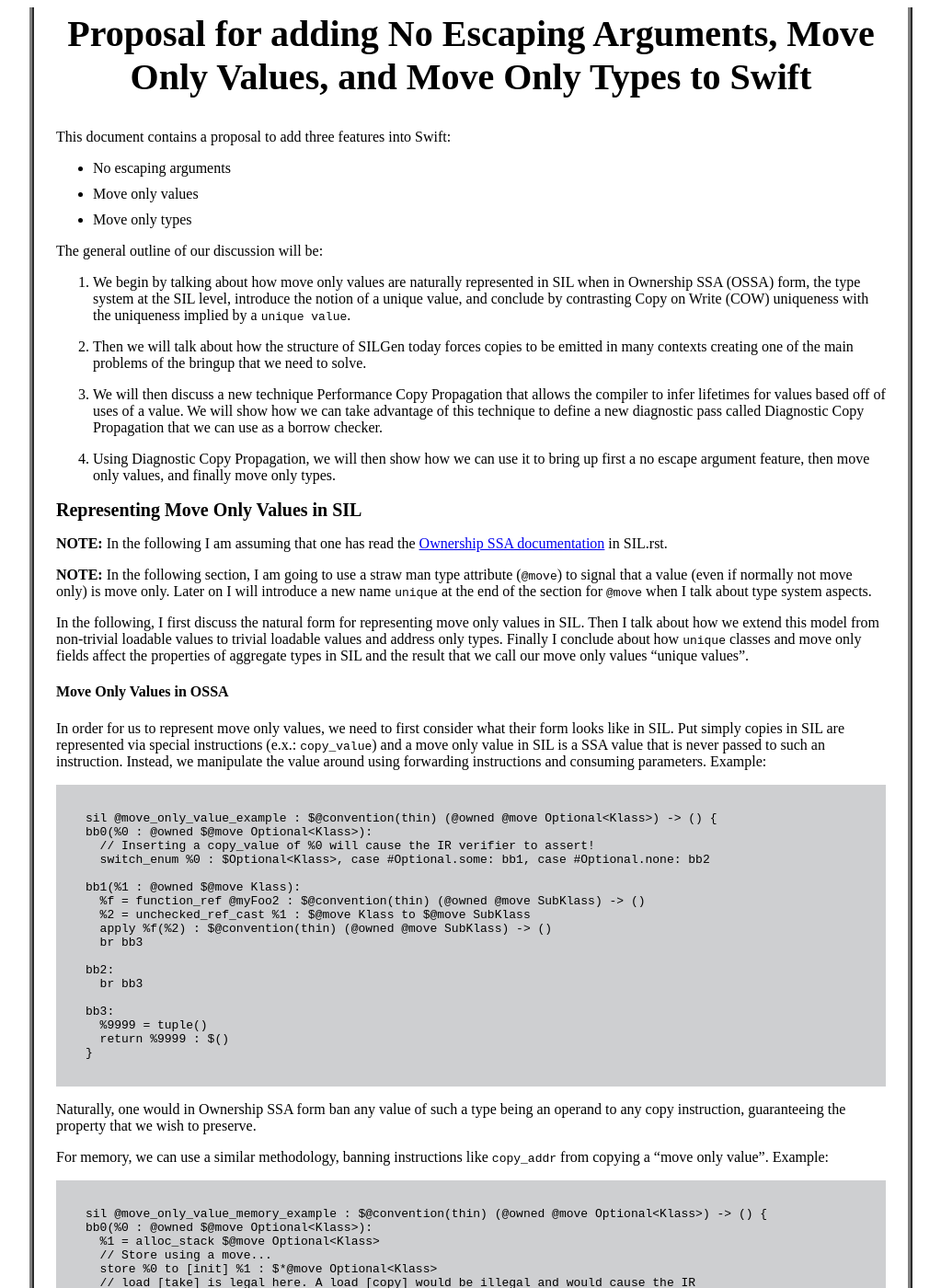
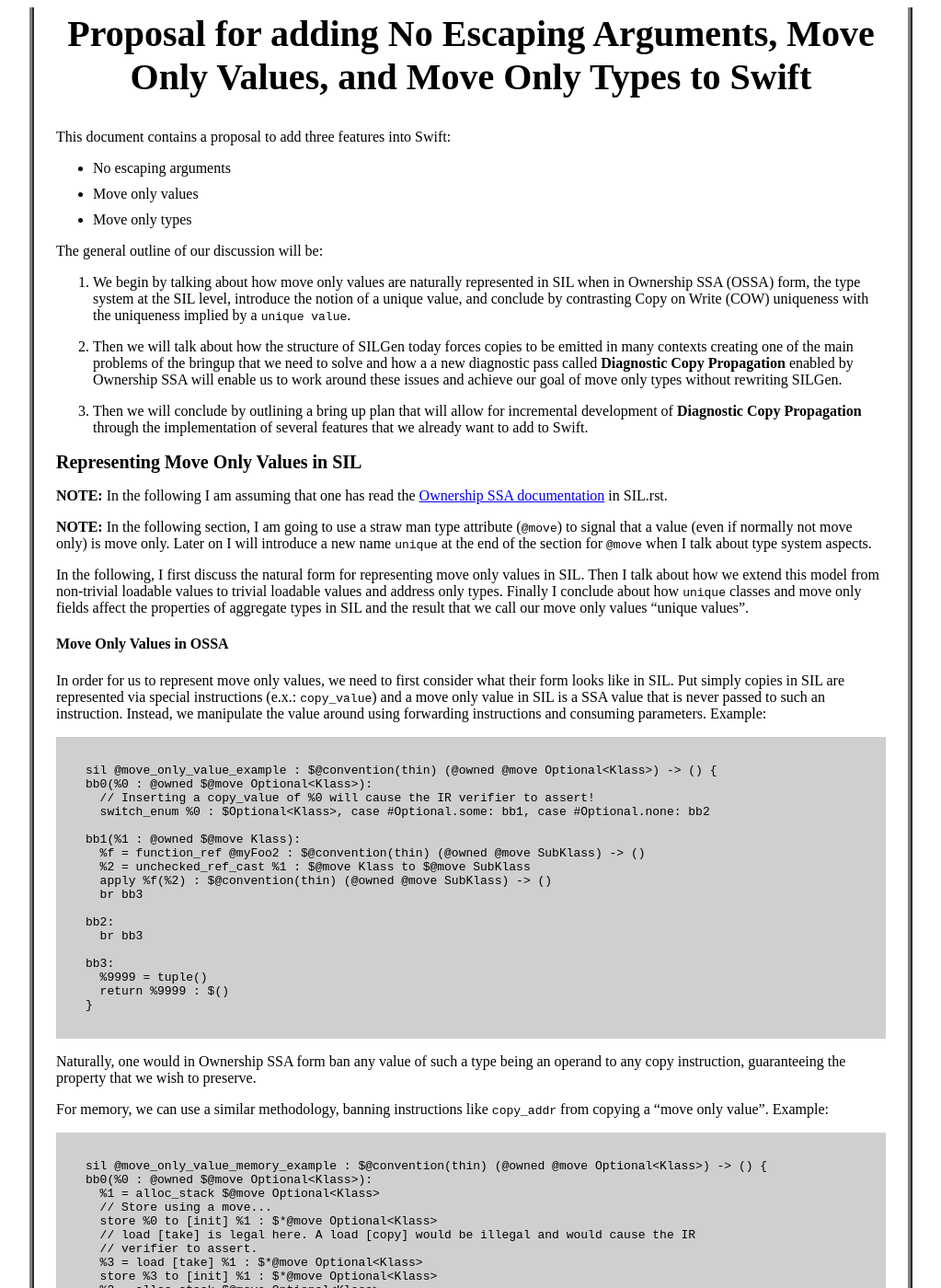
Before and after one commit to gottesmm/gottesmm.github.io, a Jekyll site: the page built from drafts/no-escaping-args-move-only-values-and-types.md, in a window 1280 px wide and 1400 px high. Shown: the whole window at 92% size, without its empty margins (128-1151 px from the left). Built offline with Jekyll 4.4.1, drawn with Linux system fonts in a browser that asks for light colours; some of the changed text lies outside the part shown.

Commit message:
[move-only] Cleanups/add more examples.

````diff
--- a/drafts/no-escaping-args-move-only-values-and-types.md
+++ b/drafts/no-escaping-args-move-only-values-and-types.md
@@ -19,17 +19,14 @@
 
 2. Then we will talk about how the structure of SILGen today forces copies to be
    emitted in many contexts creating one of the main problems of the bringup
-   that we need to solve.
+   that we need to solve and how a a new diagnostic pass called **Diagnostic
+   Copy Propagation** enabled by Ownership SSA will enable us to work around
+   these issues and achieve our goal of move only types without rewriting
+   SILGen.
 
-3. We will then discuss a new technique Performance Copy Propagation that allows
-   the compiler to infer lifetimes for values based off of uses of a value. We
-   will show how we can take advantage of this technique to define a new
-   diagnostic pass called Diagnostic Copy Propagation that we can use as a
-   borrow checker.
-
-4. Using Diagnostic Copy Propagation, we will then show how we can use it to
-   bring up first a no escape argument feature, then move only values, and
-   finally move only types.
+3. Then we will conclude by outlining a bring up plan that will allow for
+   incremental development of **Diagnostic Copy Propagation** through the
+   implementation of several features that we already want to add to Swift.
 
 ## Representing Move Only Values in SIL
 
@@ -128,7 +131,21 @@
 occur. Example:
 
 ```
-INSERT TRIVIAL EXAMPLE HERE
+sil [ossa] @trivial_value_move_only : $@convention(thin) (Int) -> () {
+bb0(%0 : $Int):
+  // %1 is a non-trivial value of type $@move Int
+  %1 = make_move_only %0 : $Int
+
+  %f = function_ref @trivial_use : $@convention(thin) (Int) -> ()
+  // We can only pass %0 (not %1) to %f since %f expects an Int, not an @move Int.
+  apply %f(%0) : $@convention(thin) (Int) -> ()
+
+  %f2 = function_ref @trivial_move_only_use : $@convention(thin) (@owned @move Int) -> ()
+  // We can pass both %0 and %1 to %f2 since we allow for $Int to be passed as an @owned @move Int value.
+  apply %f2(%0) : $@convention(thin) (@owned @move Int) -> ()
+  apply %f2(%1) : $@convention(thin) (@owned @move Int) -> ()
+  ...
+}
 ```
 
 By using opaque values and the ``make_move_only`` instruction, we are able to
````
Also changed, not shown: other parts of drafts/no-escaping-args-move-only-values-and-types.md (+7 -1 lines).
